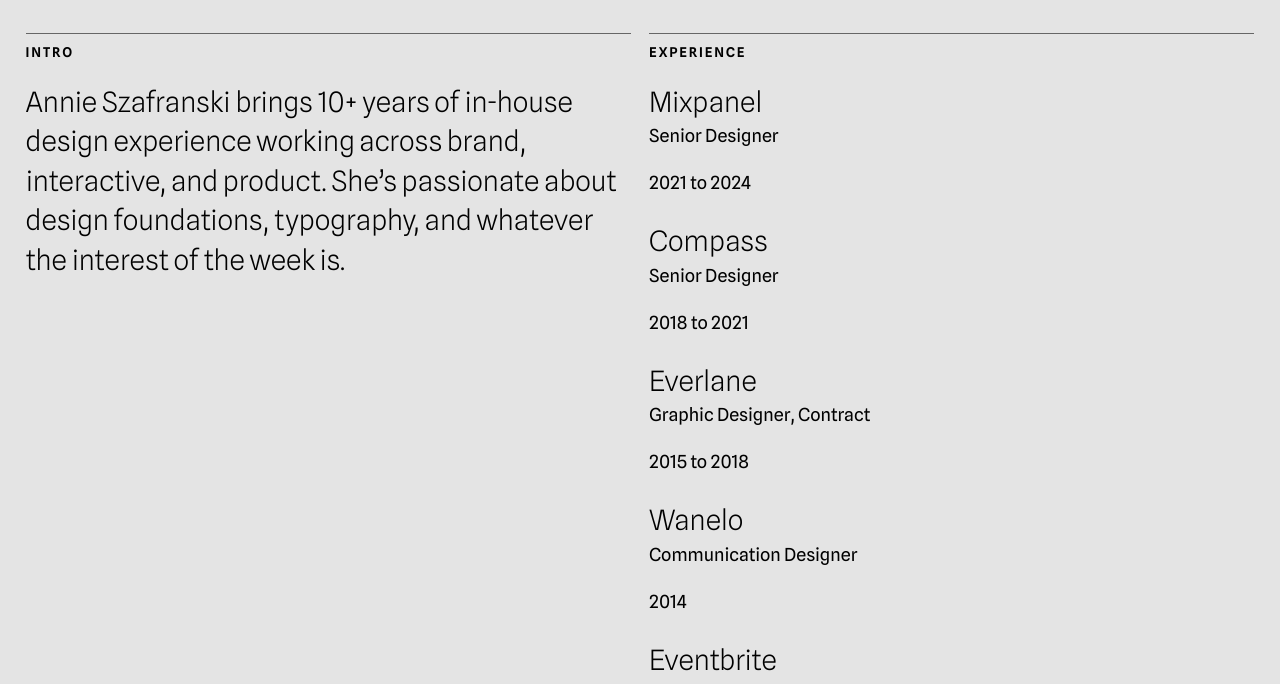
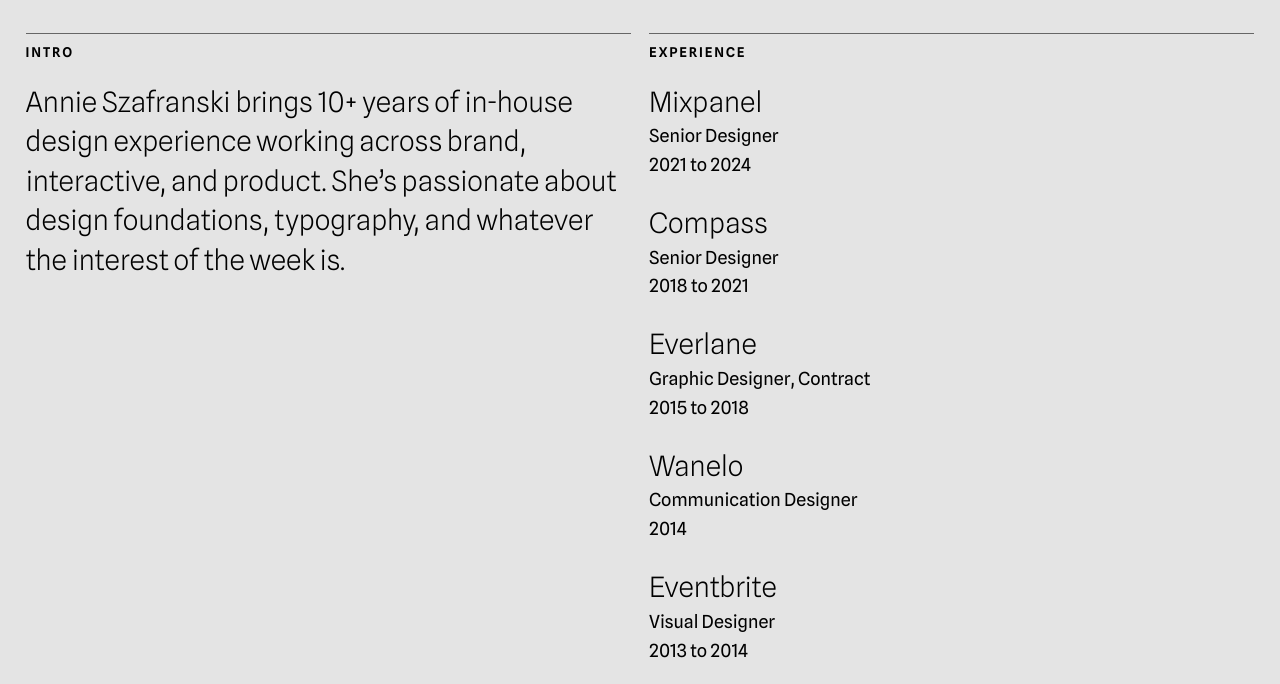
Before and after one commit to metal-flowers/design-portfolio, an Astro site: page /resume in a window 1280 px wide. Shown: the part 99-783 px from the top of the page. Built offline with nearby package versions, Linux system fonts and the light colour scheme; Astro itself is replaced by a stand-in of ours.

Commit message:
updated resume paragraph style

```diff
--- a/src/styles/global.css
+++ b/src/styles/global.css
@@ -452,6 +452,10 @@
   color: #000;
   font-size: 1.556rem;
   line-height: 2.2rem;
+}
+
+.resume-section p {
+  margin-bottom: 0;
 }
 
 
```
